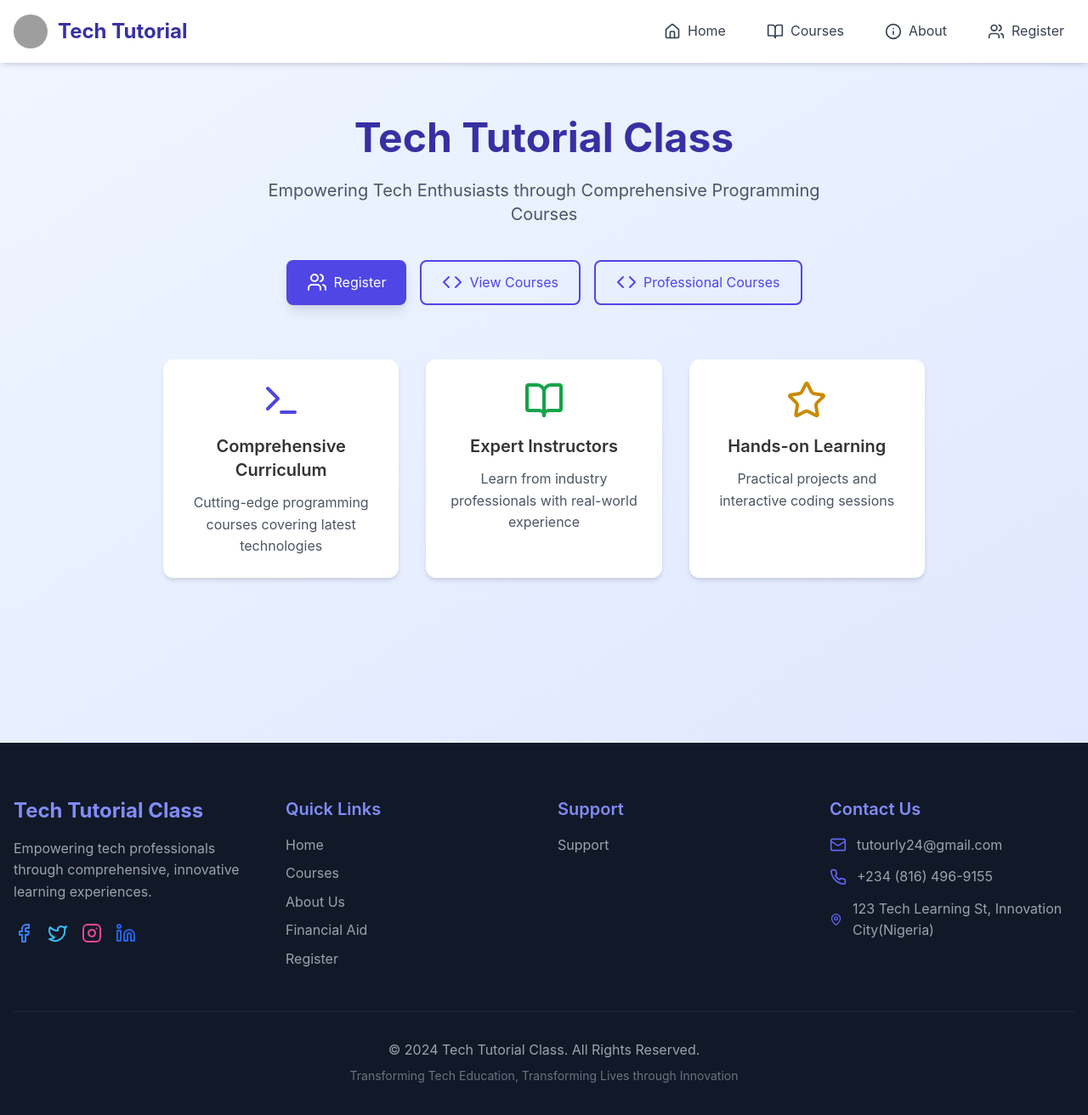
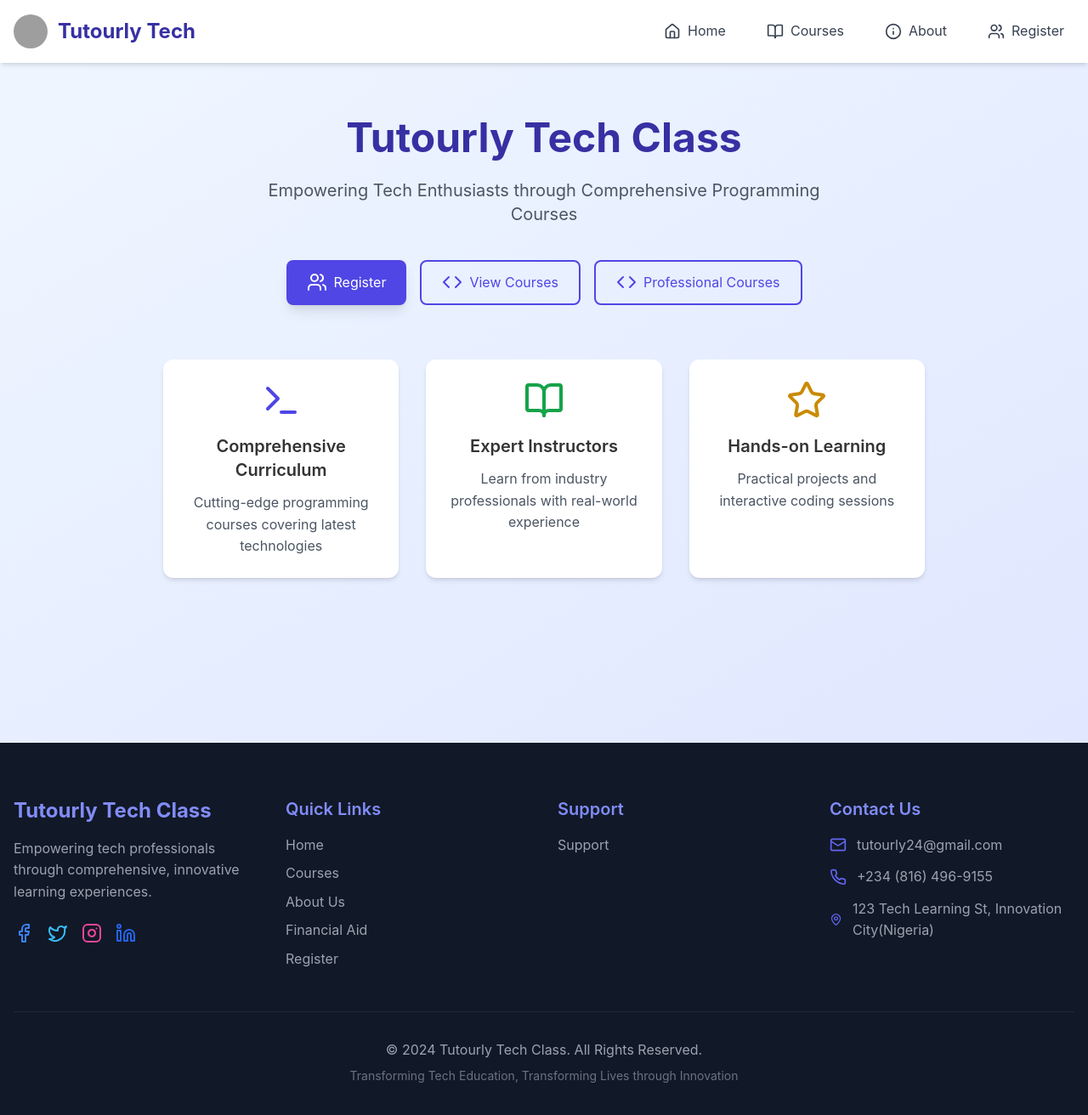
Before and after one commit to Curlybrayce/quick-up, a React (Vite) app in the folder frontend/: page / in a window 1280 px wide. Shown: the top 1312 px of the page at 85% size. Built offline with nearby package versions, Linux system fonts and the light colour scheme; grey boxes are pictures that could not be loaded.

Commit message:
Modify Tech Tutorial to Tutourly Tech

```diff
--- a/frontend/src/components/layout/Footer.jsx
+++ b/frontend/src/components/layout/Footer.jsx
@@ -37,7 +37,7 @@ const Footer = () => {
           {/* Logo and Description */}
           <div>
             <h2 className="text-2xl font-bold mb-4 text-indigo-400">
-              Tech Tutorial Class
+              Tutourly Tech Class
             </h2>
             <p className="text-gray-400 mb-6">
               Empowering tech professionals through comprehensive, innovative learning experiences.
@@ -127,7 +127,7 @@ const Footer = () => {
         {/* Copyright and Additional Info */}
         <div className="mt-12 pt-8 border-t border-gray-800 text-center">
           <p className="text-gray-400">
-            © {currentYear} Tech Tutorial Class. All Rights Reserved.
+            © {currentYear} Tutourly Tech Class. All Rights Reserved.
           </p>
           <p className="text-sm text-gray-500 mt-2">
             Transforming Tech Education, Transforming Lives through Innovation
--- a/frontend/src/components/layout/Navbar.jsx
+++ b/frontend/src/components/layout/Navbar.jsx
@@ -56,10 +56,10 @@ const Navbar = () => {
         >
           <img
             src="/api/placeholder/50/50"
-            alt="Tech Tutorial Logo"
+            alt="Tutourly Tech Logo"
             className="w-10 h-10 mr-3 rounded-full"
           />
-          Tech Tutorial
+          Tutourly Tech
         </Link>
 
         {/* Desktop Navigation */}
--- a/frontend/src/global.css
+++ b/frontend/src/global.css
@@ -1,4 +1,4 @@
-/* Global CSS for Tech Tutorial Class */
+/* Global CSS for Tutourly Tech Class */
 @import 'tailwindcss/base';
 @import 'tailwindcss/components';
 @import 'tailwindcss/utilities';
--- a/frontend/src/pages/AboutPage.jsx
+++ b/frontend/src/pages/AboutPage.jsx
@@ -14,7 +14,7 @@ const AboutPage = () => {
       <div className="container mx-auto px-4 py-16">
         <header className="text-center mb-16">
           <h1 className="text-5xl font-bold text-teal-800 mb-6">
-            About Tech Tutorial Class
+            About Tutourly Tech Class
           </h1>
           <p className="text-xl text-gray-600 max-w-3xl mx-auto">
             Transforming Tech Education through Innovative, Practical Learning Experiences
@@ -58,7 +58,7 @@ const AboutPage = () => {
 
         <section className="mt-16 max-w-4xl mx-auto">
           <h2 className="text-3xl font-bold text-center text-teal-800 mb-12">
-            Why Choose Tech Tutorial Class?
+            Why Choose Tutourly Tech Class?
           </h2>
 
           <div className="grid md:grid-cols-2 gap-6">
--- a/frontend/src/pages/HomePage.jsx
+++ b/frontend/src/pages/HomePage.jsx
@@ -14,7 +14,7 @@ const HomePage = () => {
     <div className="min-h-screen bg-gradient-to-br from-blue-50 to-indigo-100">
       <header className="container mx-auto px-4 py-16 text-center">
         <h1 className="text-5xl font-bold text-indigo-800 mb-6">
-          Tech Tutorial Class
+          Tutourly Tech Class
         </h1>
         <p className="text-xl text-gray-600 max-w-2xl mx-auto mb-10">
           Empowering Tech Enthusiasts through Comprehensive Programming Courses
--- a/frontend/src/pages/RegistrationPage.jsx
+++ b/frontend/src/pages/RegistrationPage.jsx
@@ -330,7 +330,7 @@ const RegistrationPage = () => {
     <div className="min-h-screen bg-gradient-to-br from-purple-50 to-pink-100 flex items-center justify-center p-4">
       <div className="bg-white w-full max-w-md rounded-xl shadow-2xl p-8">
         <h2 className="text-3xl font-bold text-center text-purple-800 mb-6">
-          Join Tech Tutorial Class
+          Join Tutourly Tech Class
         </h2>
 
         <form onSubmit={handleSubmit} className="space-y-6">
```
Also changed, not shown: 1 other file (tests, documents, lock files or other folders).
